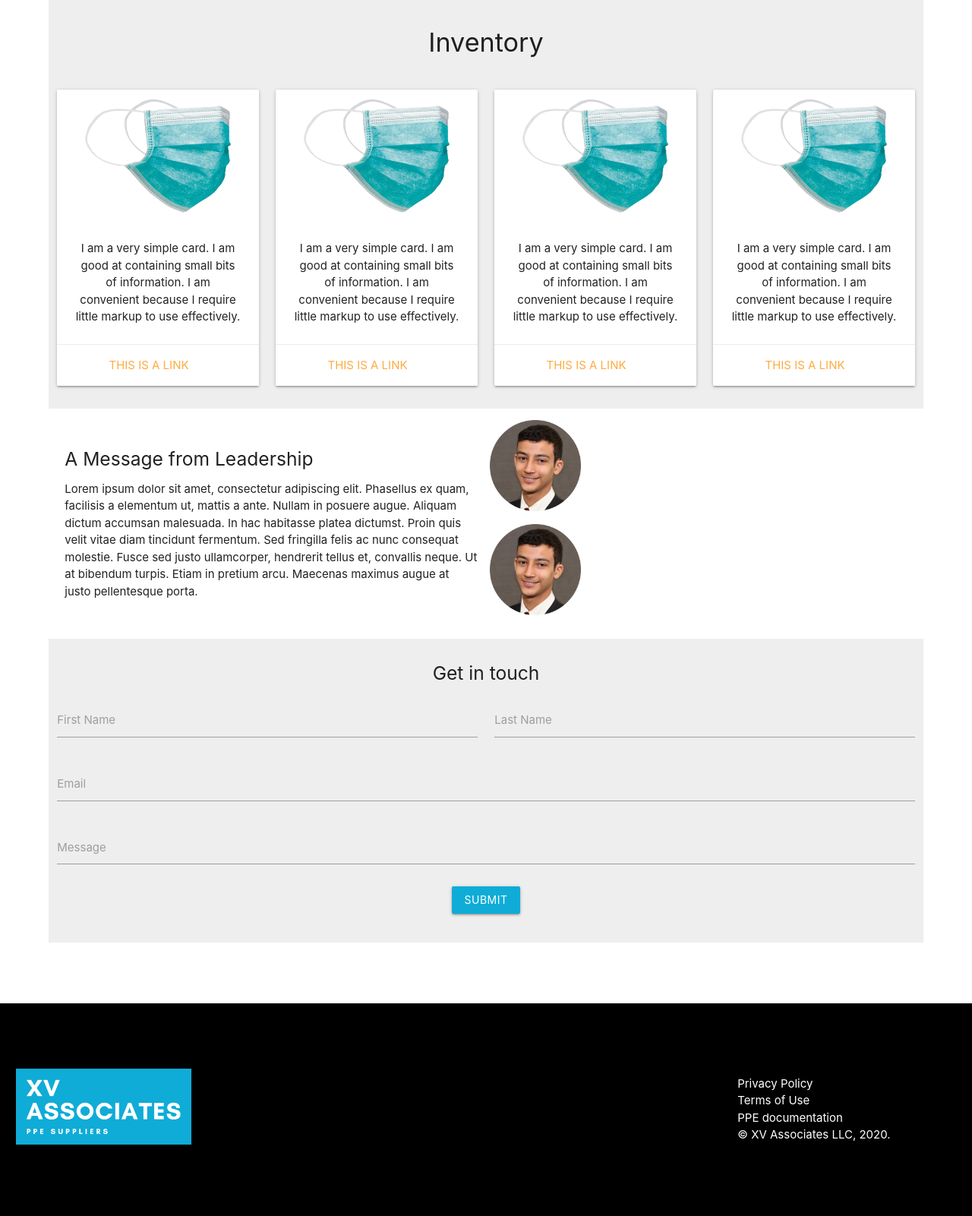
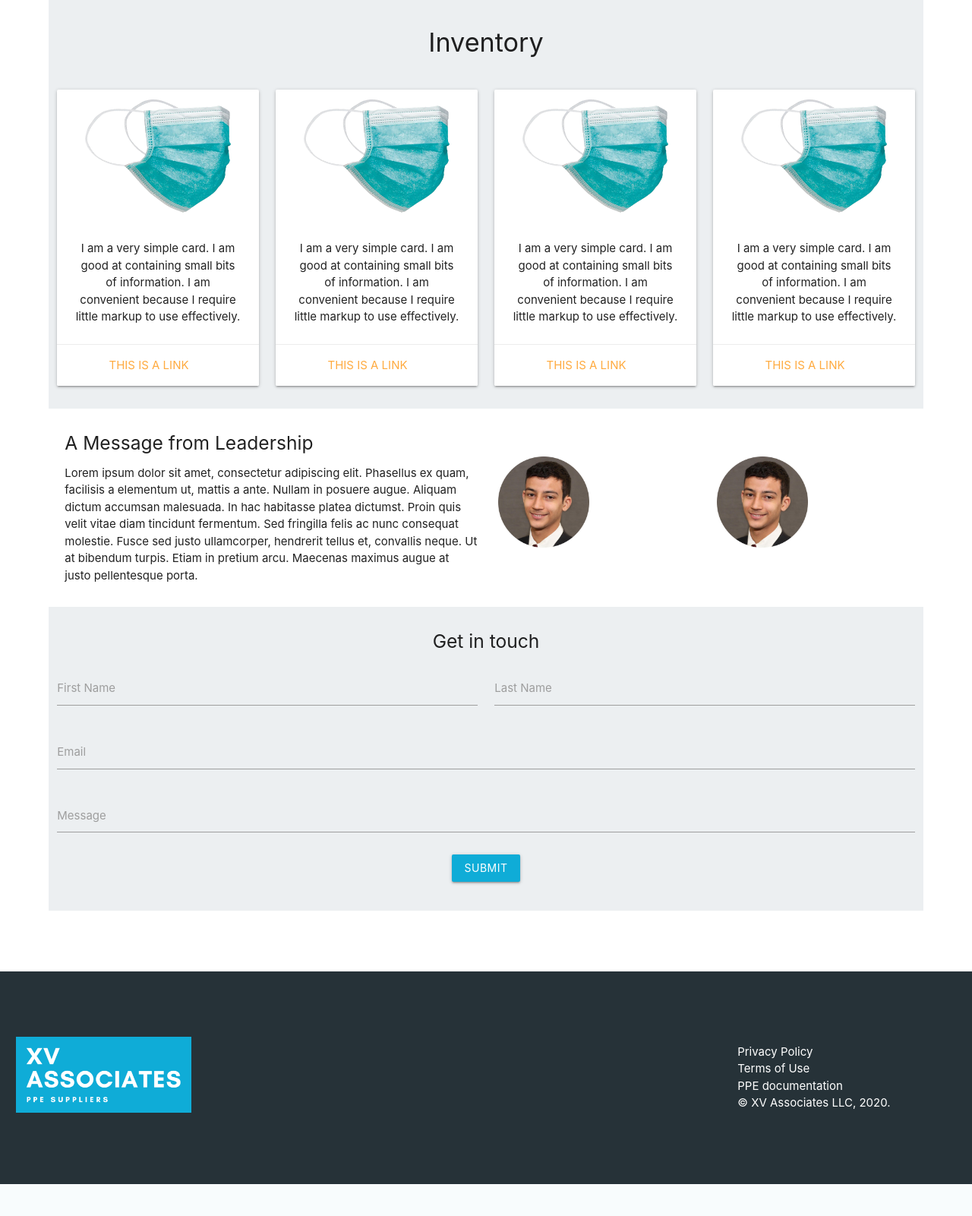
Before and after one commit to tavasyaa/XVAssociates, a PHP site: page / in a window 1280 px wide. Shown: the part 705-2306 px from the top of the page at 76% size. After the commit the page ends 2264 px from the top, so only its background shows below. Run offline with PHP 8.4, Linux system fonts and the light colour scheme; some libraries are stand-ins or nearby versions.

Commit message:
looks much better, next up is actual content and a design review

```diff
--- a/index.html
+++ b/index.html
@@ -27,13 +27,14 @@
 		</div>
 		<div class="col s12 m6">
 			<h5>FDA-approved PPE at rock-bottom prices.</h5><br>
-			<a class="waves-effect waves-light btn">Get a quote</a>
+			<a class="waves-effect waves-light btn" href="#contact">Get a quote</a>
+			<br>
 		</div>
 	</div>
 
 	<div class="section section2 row">
 		<div class="container"><h4>Inventory</h4></div><br>
-		<div class="col s12 m3">
+		<div class="col s12 m6 l3">
 			<div class="card">
 				<div class="card-image">
 					<img src="./assets/facemask.png">
@@ -47,7 +48,7 @@
 				</div>
 			</div>
 		</div>
-		<div class="col s12 m3">
+		<div class="col s12 m6 l3">
 			<div class="card">
 				<div class="card-image">
 					<img src="./assets/facemask.png">
@@ -61,7 +62,7 @@
 				</div>
 			</div>
 		</div>
-		<div class="col s12 m3">
+		<div class="col s12 m6 l3">
 			<div class="card">
 				<div class="card-image">
 					<img src="./assets/facemask.png">
@@ -75,7 +76,7 @@
 				</div>
 			</div>
 		</div>
-		<div class="col s12 m3">
+		<div class="col s12 m6 l3">
 			<div class="card">
 				<div class="card-image">
 					<img src="./assets/facemask.png">
@@ -96,13 +97,11 @@
 			<h5 class="mission">A Message from Leadership</h5>
 			<p class="mission">Lorem ipsum dolor sit amet, consectetur adipiscing elit. Phasellus ex quam, facilisis a elementum ut, mattis a ante. Nullam in posuere augue. Aliquam dictum accumsan malesuada. In hac habitasse platea dictumst. Proin quis velit vitae diam tincidunt fermentum. Sed fringilla felis ac nunc consequat molestie. Fusce sed justo ullamcorper, hendrerit tellus et, convallis neque. Ut at bibendum turpis. Etiam in pretium arcu. Maecenas maximus augue at justo pellentesque porta.</p>
 		</div>
-		<div class="col s12 m6 leadership">
-			<div class="row leadership">
-				<img src="./assets/gabe.png" class="mugshot" />
-			</div>
-			<div class="row">
-				<img src="./assets/gabe.png" class="mugshot" />
-			</div>
+		<div class="col s6 m3 leadership">
+			<img src="./assets/gabe.png" class="mugshot" />
+		</div>
+		<div class="col s6 m3 leadership">
+			<img src="./assets/gabe.png" class="mugshot" />
 		</div>
 	</div>
 
--- a/sass/styles.scss
+++ b/sass/styles.scss
@@ -1,6 +1,6 @@
 @import 'materialize';
 
-// fix margin on everything
+// fix alignment stuff
 
 html {
   scroll-behavior: smooth;
@@ -36,9 +36,17 @@ img {
 	margin-right: 5vw;
 }
 
-.section1 {
-	height: 80vh;
-	display: flex;
+
+
+// alignment
+@media only screen and (min-width: 600px) {
+	.section1, .section3 {
+		display: flex;
+	}
+
+	.section1 {
+		height: 80vh;
+	}
 }
 
 .btn {
@@ -46,12 +54,11 @@ img {
 }
 
 .section2 {
-	@extend .grey, .lighten-3;
+	@extend .blue-grey, .lighten-5;
 }
 
 .section3 {
 	text-align: left !important;
-	display: flex;
 }
 
 .mission {
@@ -71,13 +78,13 @@ img {
 }
 
 .section4 {
-	@extend .grey, .lighten-3;
+	@extend .blue-grey, .lighten-5;
 	margin-bottom: 10vh;
 
 }
 
 .footer {
-	@extend .black;
+	@extend .blue-grey, .darken-4;
 	height: 35vh;
 	color: white;
 	display: flex;
```
Also changed, not shown: README.md, css/styles.css, 3 other files.
